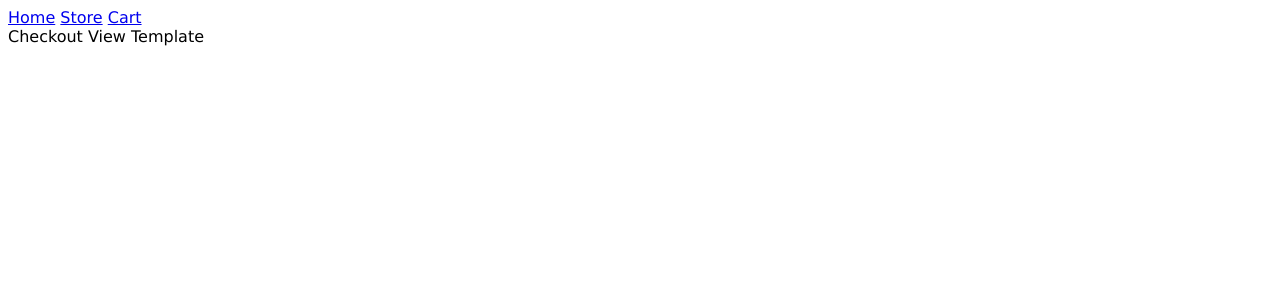
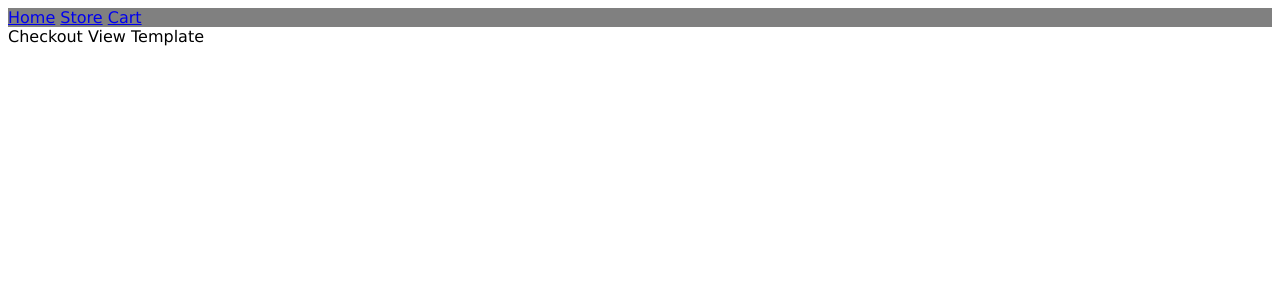
Before and after one commit to NickPea/SimpleEcommerce, a React app in the folder client/: page /checkout in a window 1280 px wide. Shown: the top 300 px of the page. Built offline with nearby package versions, Linux system fonts and the light colour scheme.

Commit message:
added styled components with a themeprovider wrapper

```diff
--- a/client/package.json
+++ b/client/package.json
@@ -22,6 +22,7 @@
 		"@babel/preset-react": "^7.12.13",
 		"@babel/preset-typescript": "^7.12.17",
 		"@types/react-router-dom": "^5.1.7",
+		"@types/styled-components": "^5.1.7",
 		"@webpack-cli/init": "^1.1.3",
 		"autoprefixer": "^10.2.4",
 		"babel-loader": "^8.2.2",
--- a/client/src/app.tsx
+++ b/client/src/app.tsx
@@ -2,16 +2,26 @@
 
 import React, { Fragment } from "react";
 import ReactDom from "react-dom";
+import { ThemeProvider } from "styled-components";
 import AppRouter from "./routing/index";
 
 // global css
 import "./app.css";
 
+//theme
+const styledTheme = {
+	primary: 'grey',
+	secondary: 'lightgrey',
+
+};
+
 //
 const App = () => {
 	return (
 		<React.Fragment>
-			<AppRouter />
+			<ThemeProvider theme={styledTheme}>
+				<AppRouter />
+			</ThemeProvider>
 		</React.Fragment>
 	);
 };
--- a/client/src/routing/index.tsx
+++ b/client/src/routing/index.tsx
@@ -11,15 +11,7 @@ import CartView from "../pages/cart-view";
 import CheckoutView from "../pages/checkout-view";
 
 //nav
-function NavBar() {
-	return (
-		<nav>
-			<Link to="/">Home</Link> {''}
-			<Link to="/store">Store</Link> {/** -> item views */}
-			<Link to="/cart">Cart</Link> {/** -> checkout */}
-		</nav>
-	);
-}
+import NavBar from './navbar';
 
 //routes
 const AppRouter = () => {
--- /dev/null
+++ b/client/src/routing/navbar.tsx
@@ -0,0 +1,22 @@
+//
+
+import React from 'react'
+import { Link } from "react-router-dom";
+import styled from "styled-components";
+
+const Wrapper = styled.nav`
+	background-color: ${(props) => props.theme.primary};
+`;
+
+//nav
+function NavBar() {
+	return (
+		<Wrapper>
+			<Link to="/">Home</Link> {""}
+			<Link to="/store">Store</Link> {/** -> item views */}
+			<Link to="/cart">Cart</Link> {/** -> checkout */}
+		</Wrapper>
+	);
+}
+
+export default NavBar;
```
Also changed, not shown: 4 other files (tests, documents, lock files or other folders).
